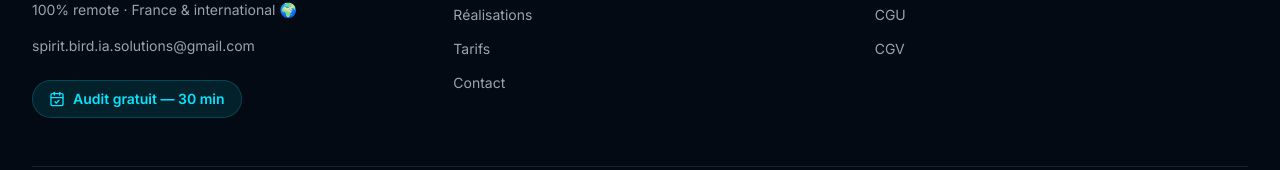
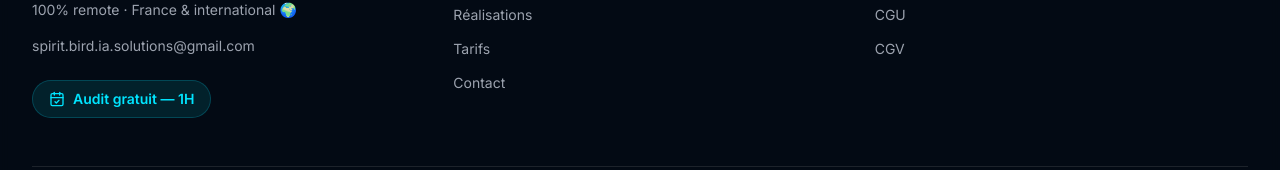
Before and after one commit to dcormerais/Spirit-Bird-IA-Solutions, a React (Vite) app: page / in a window 1280 px wide. Shown: the part 10239-10409 px from the top of the page. Built offline with nearby package versions, Linux system fonts and the light colour scheme.

Commit message:
Updated App.tsx

```diff
--- a/src/App.tsx
+++ b/src/App.tsx
@@ -85,7 +85,7 @@ const App: React.FC = () => {
                   className="inline-flex items-center gap-2 px-4 py-2 bg-primary/10 text-primary border border-primary/20 rounded-full text-sm font-semibold hover:bg-primary/20 transition-all duration-300"
                 >
                   <CalendarCheck className="w-4 h-4" />
-                  Audit gratuit — 30 min
+                  Audit gratuit — 1H
                 </a>
               </div>
 
```
